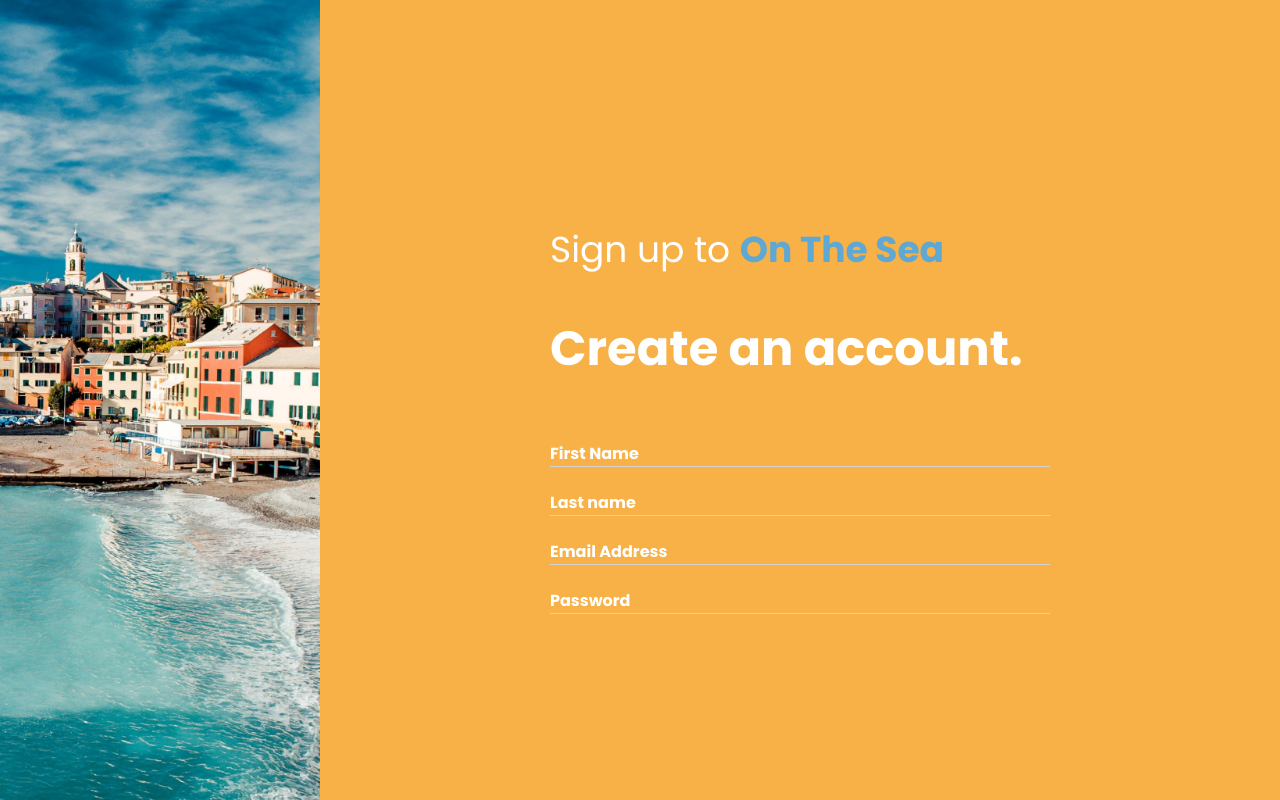
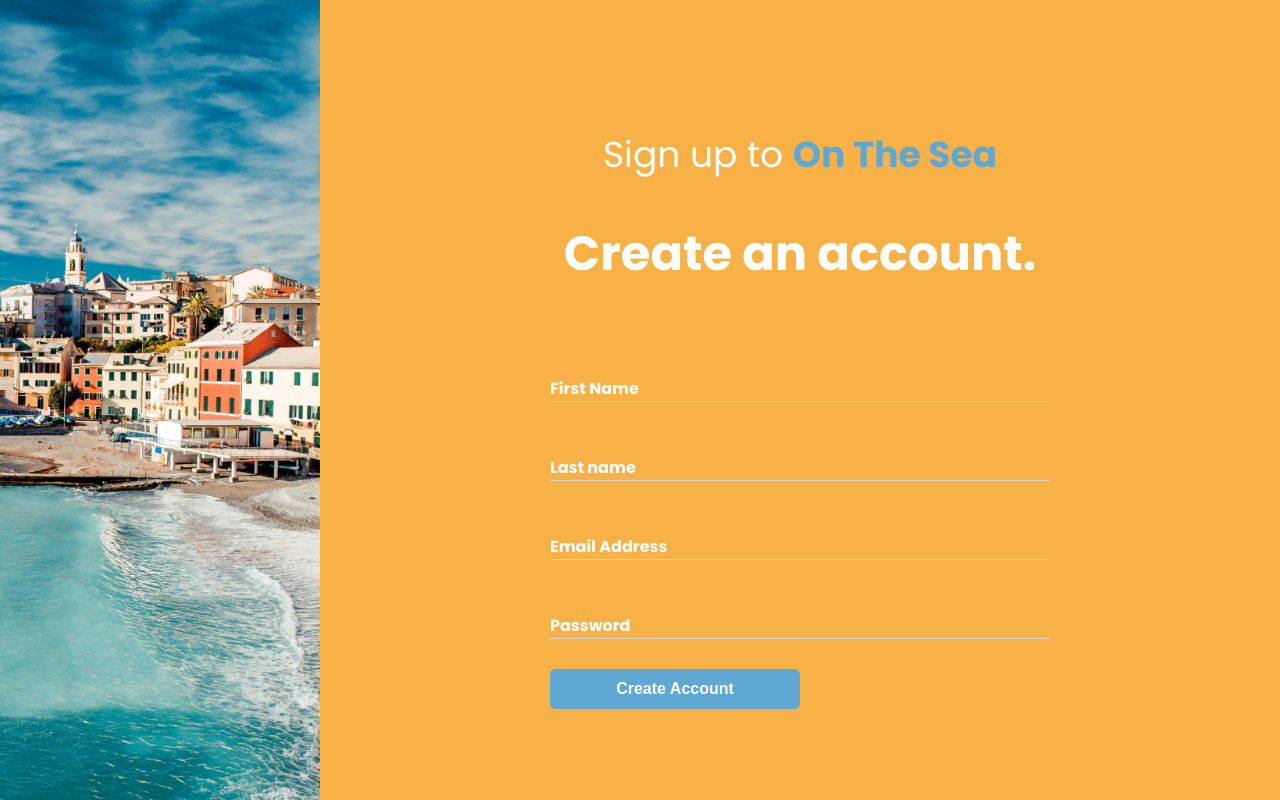
Before and after one commit to janxavierv17/on-the-sea, a React (Create React App) app in the folder frontend/: page /place in a window 1280 px wide. Built offline with nearby package versions, Linux system fonts and the light colour scheme.

Commit message:
Connected signup form to backend. Does not save user yet.

```diff
--- a/frontend/src/App.tsx
+++ b/frontend/src/App.tsx
@@ -1,7 +1,7 @@
 import * as React from "react";
 import { BrowserRouter as Router, Switch, Route } from "react-router-dom";
 import { MultiStepForm } from "./pages/MultiStepForm";
-import { Login } from "./pages/Login";
+import { Login } from "./pages/auth";
 export const App: React.FC = () => {
   return (
     <Router>
--- a/frontend/src/components/auth/Signup.tsx
+++ b/frontend/src/components/auth/Signup.tsx
@@ -1,98 +1,11 @@
-import { Button } from "../form-steps/form.styles";
+import {
+  FormButton,
+  Container,
+  Main,
+  Header,
+  FormContainer,
+} from "./auth.styles";
 import { Sea } from "./auth.styles";
-import styled from "styled-components";
-
-const Container = styled.div`
-  width: 100%;
-  display: flex;
-  justify-content: center;
-  background-color: #f7b146;
-`;
-
-const Main = styled.main`
-  display: flex;
-  flex-direction: column;
-  justify-content: center;
-  width: 100%;
-  max-width: 500px;
-
-  p {
-    font-size: 36px;
-  }
-
-  h1 {
-    font-size: 48px;
-  }
-
-  p,
-  h1 {
-    color: white;
-  }
-
-  form {
-    display: flex;
-    flex-direction: row;
-    overflow: hidden;
-
-    div {
-      width: 100%;
-      position: relative;
-    }
-    input {
-      color: #595f6e;
-      padding-top: 30px;
-      width: 100%;
-      border: none;
-      outline: none;
-      background-color: #f7b146;
-      &:focus + label span,
-      &:not(:placeholder-shown) + label span {
-        transform: translateY(-100%);
-        color: #fff;
-      }
-
-      &:focus + label:after,
-      :not(:placeholder-shown) + label:after {
-        transform: translate(0%);
-      }
-    }
-
-    label {
-      position: absolute;
-      bottom: 0px;
-      width: 100%;
-      height: 100%;
-      color: #fff;
-      font-weight: 700;
-      border-bottom: 0.5px solid #d3d3d3;
-
-      &:after {
-        content: "";
-        position: absolute;
-        height: 100%;
-        width: 100%;
-        left: 0px;
-        bottom: -4px;
-        border-bottom: 5px solid white;
-        transform: translateX(-100%);
-        transition: transform 0.3s ease;
-      }
-
-      span {
-        position: absolute;
-        bottom: 0px;
-        left: 0px;
-        transition: all 0.3s ease;
-      }
-    }
-  }
-`;
-
-const FormContainer = styled.div`
-  display: flex;
-  flex-direction: column;
-  width: 100%;
-`;
 
 type Props = {
   firstName: string;
@@ -113,14 +26,14 @@ export const Signup: React.FC<Props> = ({
   return (
     <Container>
       <Main>
-        <div>
+        <Header>
           <p>
             Sign up to <Sea>On The Sea</Sea>
           </p>
           <h1>Create an account.</h1>
-        </div>
+        </Header>
 
-        <form onSubmit={handleSubmit}>
+        <form method="POST" onSubmit={handleSubmit}>
           <FormContainer>
             <div>
               <input
@@ -177,8 +90,9 @@ export const Signup: React.FC<Props> = ({
                 <span>Password</span>
               </label>
             </div>
+
+            <FormButton type="submit">Create Account</FormButton>
           </FormContainer>
-          {/* <Button>Register</Button> */}
         </form>
       </Main>
     </Container>
--- a/frontend/src/components/auth/auth.styles.ts
+++ b/frontend/src/components/auth/auth.styles.ts
@@ -1,6 +1,137 @@
+import { Button } from "../form-steps/form.styles";
 import styled from "styled-components";
 
 export const Sea = styled.span`
   color: #5fa8d3;
   font-weight: bold;
 `;
+
+export const Container = styled.div`
+  width: 100%;
+  display: flex;
+  justify-content: center;
+  background-color: #f7b146;
+`;
+
+export const Main = styled.main`
+  display: flex;
+  flex-direction: column;
+  justify-content: center;
+  width: 100%;
+  max-width: 500px;
+
+  form {
+    display: flex;
+    flex-direction: row;
+
+    div {
+      width: 100%;
+      position: relative;
+      overflow: hidden;
+    }
+
+    input {
+      color: #595f6e;
+      margin-top: 30px;
+      padding-top: 30px;
+      width: 100%;
+      border: none;
+      outline: none;
+      background-color: #f7b146;
+      &:focus + label span,
+      &:not(:placeholder-shown) + label span {
+        transform: translateY(-100%);
+        color: #fff;
+      }
+
+      &:focus + label:after,
+      :not(:placeholder-shown) + label:after {
+        transform: translate(0%);
+      }
+    }
+
+    label {
+      position: absolute;
+      bottom: 0px;
+      width: 100%;
+      height: 100%;
+      color: #fff;
+      font-weight: 700;
+      border-bottom: 0.5px solid #d3d3d3;
+      &:after {
+        content: "";
+        position: absolute;
+        height: 100%;
+        width: 100%;
+        left: 0px;
+        bottom: -4px;
+        border-bottom: 5px solid white;
+        transform: translateX(-100%);
+        transition: transform 0.3s ease;
+      }
+
+      span {
+        position: absolute;
+        bottom: 0px;
+        left: 0px;
+        transition: all 0.3s ease;
+      }
+    }
+
+    @media (max-width: 768px) {
+      font-size: 12px;
+    }
+  }
+`;
+
+export const Header = styled.header`
+  text-align: center;
+
+  p {
+    font-size: 36px;
+  }
+
+  h1 {
+    font-size: 48px;
+  }
+
+  p,
+  h1 {
+    color: white;
+  }
+
+  @media (max-width: 768px) {
+    p {
+      font-size: 16px;
+    }
+    h1 {
+      font-size: 20px;
+    }
+
+    span {
+      font-size: 12px;
+    }
+  }
+`;
+
+export const FormContainer = styled.div`
+  display: flex;
+  flex-direction: column;
+  width: 100%;
+
+  @media (max-width: 768px) {
+    padding: 12px;
+
+    button {
+      font-size: 12px;
+      width: 35%;
+    }
+  }
+`;
+
+export const FormButton = styled(Button)`
+  width: 50%;
+  height: 40px;
+  margin-top: 30px;
+  background-color: #5fa8d3;
+`;
--- a/frontend/src/components/form-steps/form.styles.ts
+++ b/frontend/src/components/form-steps/form.styles.ts
@@ -167,7 +167,7 @@ export const Header = styled.h1`
   padding: 72px 24px;
   margin: 0;
   font-weight: bold;
-  line-hieght: 58px;
+  line-height: 58px;
   @media (min-width: 768px) {
     margin: auto;
     font-size: 48px;
--- a/frontend/src/pages/Login.tsx
+++ b/frontend/src/pages/auth.tsx
@@ -1,6 +1,7 @@
 import React, { ChangeEvent, useState } from "react";
+import axios from "axios";
 import italy from "../imgs/italy.png";
-import { Flex } from "../pages/pages.styes";
+import { Flex } from "./pages.styes";
 import { Signup } from "../components/auth/Signup";
 
 export const Login = () => {
@@ -23,6 +24,21 @@ export const Login = () => {
 
   const handleSubmit = (event: React.FormEvent<HTMLFormElement>) => {
     event.preventDefault();
+    axios
+      .post("http://localhost:5000/api/v1/signup", signUpData)
+      .then((data) => {
+        console.log("Submitted data", data);
+      })
+      .then((error) => {
+        console.log("Error:", error);
+      });
+
+    setSignUpData({
+      firstName: "",
+      lastName: "",
+      email: "",
+      password: "",
+    });
   };
 
   return (
--- a/frontend/src/pages/pages.styes.ts
+++ b/frontend/src/pages/pages.styes.ts
@@ -4,11 +4,15 @@ export const Flex = styled.div`
   width: 100%;
   height: 100vh;
   display: flex;
-  flex-director: row;
 
   img {
     object-fit: cover;
     width: 25%;
     height: auto;
   }
+  @media (max-width: 768px) {
+    img {
+      display: none;
+    }
+  }
 `;
```
Also changed, not shown: 2 other files (tests, documents, lock files or other folders).
